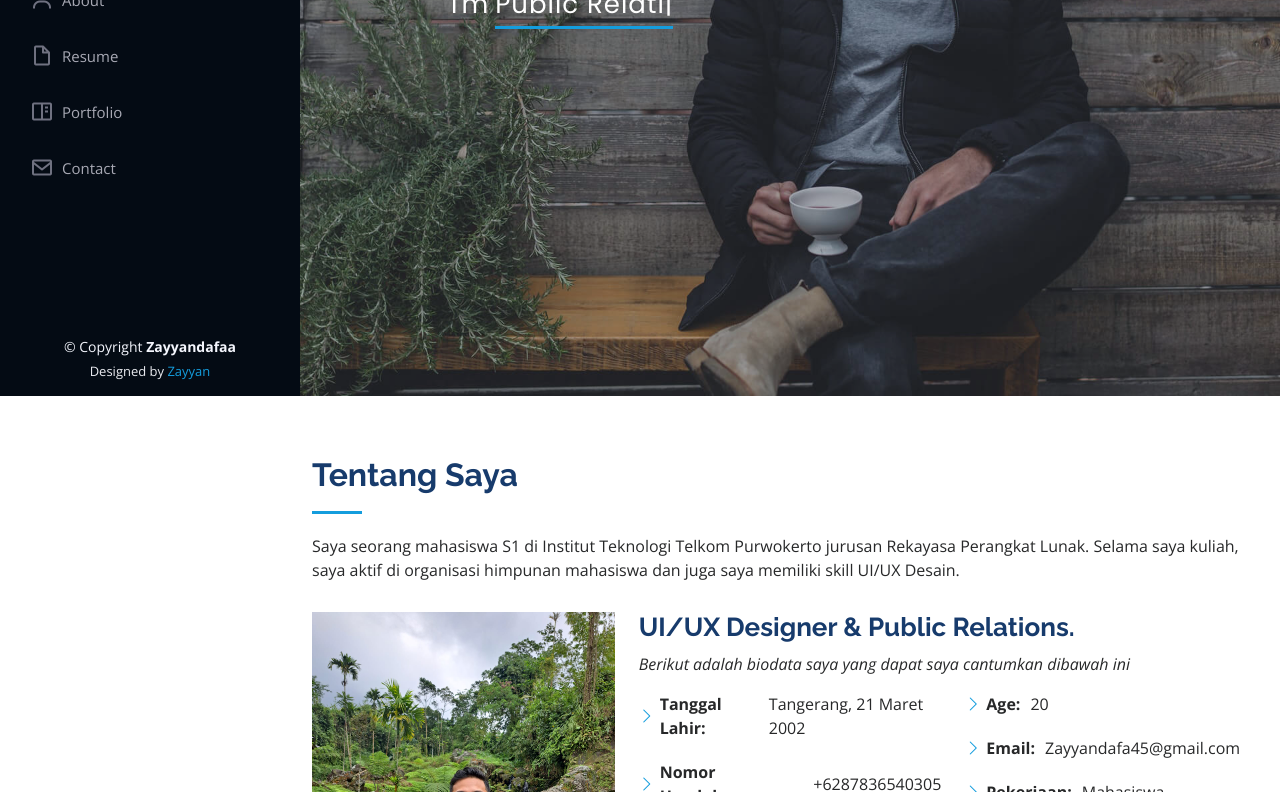
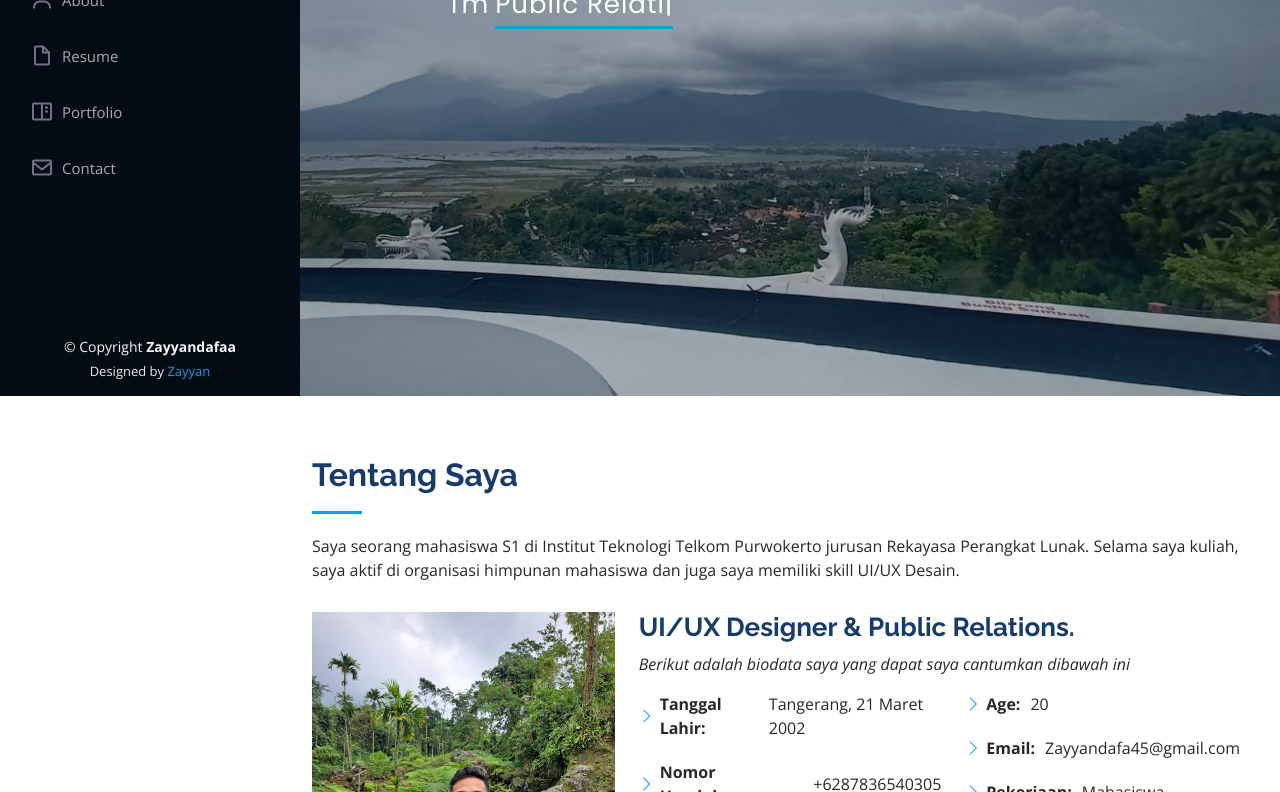
Before and after one commit to zayyandafaa/zayyandafaa.github.io, a plain HTML site: page index.html in a window 1280 px wide. Shown: the part 404-1196 px from the top of the page. Drawn offline with nearby package versions, Linux system fonts and the light colour scheme.

Commit message:
add background

```diff
--- a/assets/css/style.css
+++ b/assets/css/style.css
@@ -228,7 +228,7 @@ h6 {
 #hero {
   width: 100%;
   height: 100vh;
-  background: url("../img/hero-bg.jpg") top center;
+  background: url("../img/bg.jpg") top center;
   background-size: cover;
 }
 
```
Also changed, not shown: assets/img/bg.jpg (added), assets/img/hero-bg.jpg (deleted), assets/img/img-bg.jpg (added), assets/img/img-bg1.jpg (added), assets/img/portfolio/img-bg.jpg (added).
